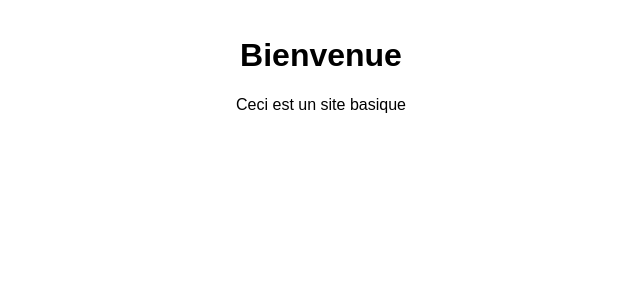
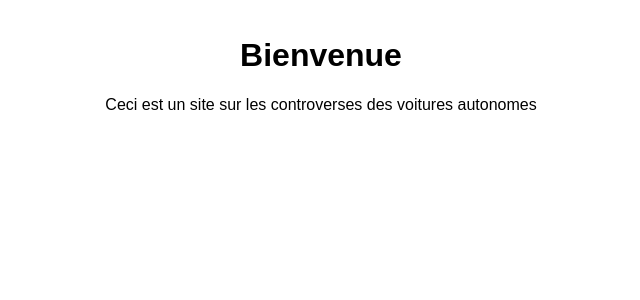
Before and after one commit to ilo80/msh-av-controversy, a React (Vite) app: page / in a window 1280 px wide. Shown: the top 300 px of the page, without its empty margins (319-959 px from the left). Built offline with nearby package versions, Linux system fonts and the light colour scheme.

Commit message:
feat(ui): highlight autonomous vehicle controversies

```diff
--- a/index.html
+++ b/index.html
@@ -4,7 +4,7 @@
     <meta charset="UTF-8" />
     <link rel="icon" href="data:," />
     <meta name="viewport" content="width=device-width, initial-scale=1.0" />
-    <title>Site basique</title>
+    <title>Controverses des voitures autonomes</title>
   </head>
   <body>
     <div id="root"></div>
--- a/src/App.tsx
+++ b/src/App.tsx
@@ -4,7 +4,7 @@ function App() {
   return (
     <div className="container">
       <h1>Bienvenue</h1>
-      <p>Ceci est un site basique</p>
+      <p>Ceci est un site sur les controverses des voitures autonomes</p>
     </div>
   )
 }
```
